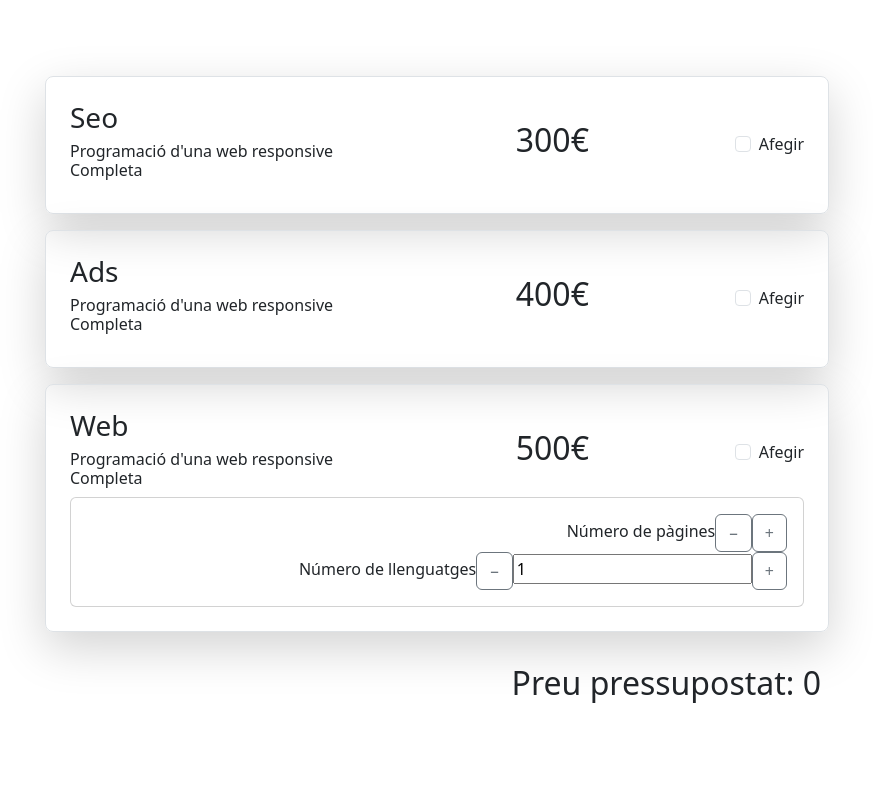
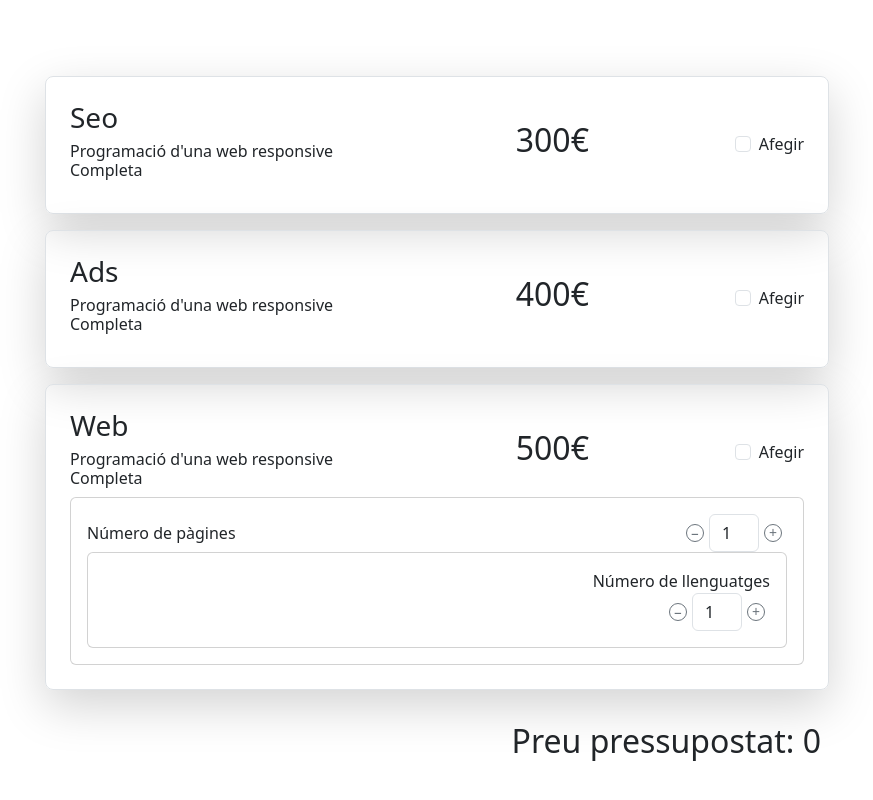
Before and after one commit to akustikoa/sprint6, an Angular app: page / in a window 1280 px wide. Shown: the part 370-1170 px from the top of the page, without its empty margins (203-1076 px from the left). Built offline with nearby package versions, Linux system fonts and the light colour scheme.

Commit message:
maquetant botons

```diff
--- a/src/app/panel/panel.component.html
+++ b/src/app/panel/panel.component.html
@@ -1,22 +1,46 @@
 <!-- <div class="collapse" id="collapseExample"> -->
 <div class="card card-body">
-  <div>
+  <div class="d-flex justify-content-between align-items-center">
     <label for="pages">Número de pàgines</label>
-    <button type="button" class="btn btn-outline-secondary btn-round">−</button>
-    <button type="button" class="btn btn-outline-secondary btn-round">+</button>
+    <div class="d-flex justify-content-end align-items-center">
+      <button type="button" class="btn btn-outline-secondary btn-round">
+        −
+      </button>
+      <input
+        type="number"
+        id="pages"
+        formControlName="cantidadPaginas"
+        min="1"
+        value="1"
+        class="form-control"
+        style="width: 50px"
+      />
+      <button type="button" class="btn btn-outline-secondary btn-round">
+        +
+      </button>
+    </div>
   </div>
-  <div>
+
+  <div class="card card-body">
+    <div class="d-flex justify-content-between align-items-center"></div>
     <label for="pages">Número de llenguatges</label>
-    <button type="button" class="btn btn-outline-secondary btn-round">−</button>
-    <input
-      type="number"
-      id="pages"
-      formControlName="cantidadPaginas"
-      min="1"
-      value="1"
-      class=""
-    />
-    <button type="button" class="btn btn-outline-secondary btn-round">+</button>
+    <div class="d-flex justify-content-end align-items-center">
+      <button type="button" class="btn btn-outline-secondary btn-round">
+        −
+      </button>
+      <input
+        type="number"
+        id="llenguatges"
+        formControlName="quantitatllenguatges"
+        min="1"
+        value="1"
+        class="form-control"
+        style="width: 50px"
+      />
+      <button type="button" class="btn btn-outline-secondary btn-round">
+        +
+      </button>
+    </div>
   </div>
 </div>
 <!-- </div> -->
--- a/src/app/panel/panel.component.scss
+++ b/src/app/panel/panel.component.scss
@@ -0,0 +1,12 @@
+.btn-round {
+  border-radius: 50%;
+  width: 18px;
+  height: 18px;
+  display: flex;
+  align-items: center;
+  justify-content: center;
+  padding: 0;
+  margin-left: 5px;
+  margin-right: 5px;
+  font-size: 14px;
+}
```
